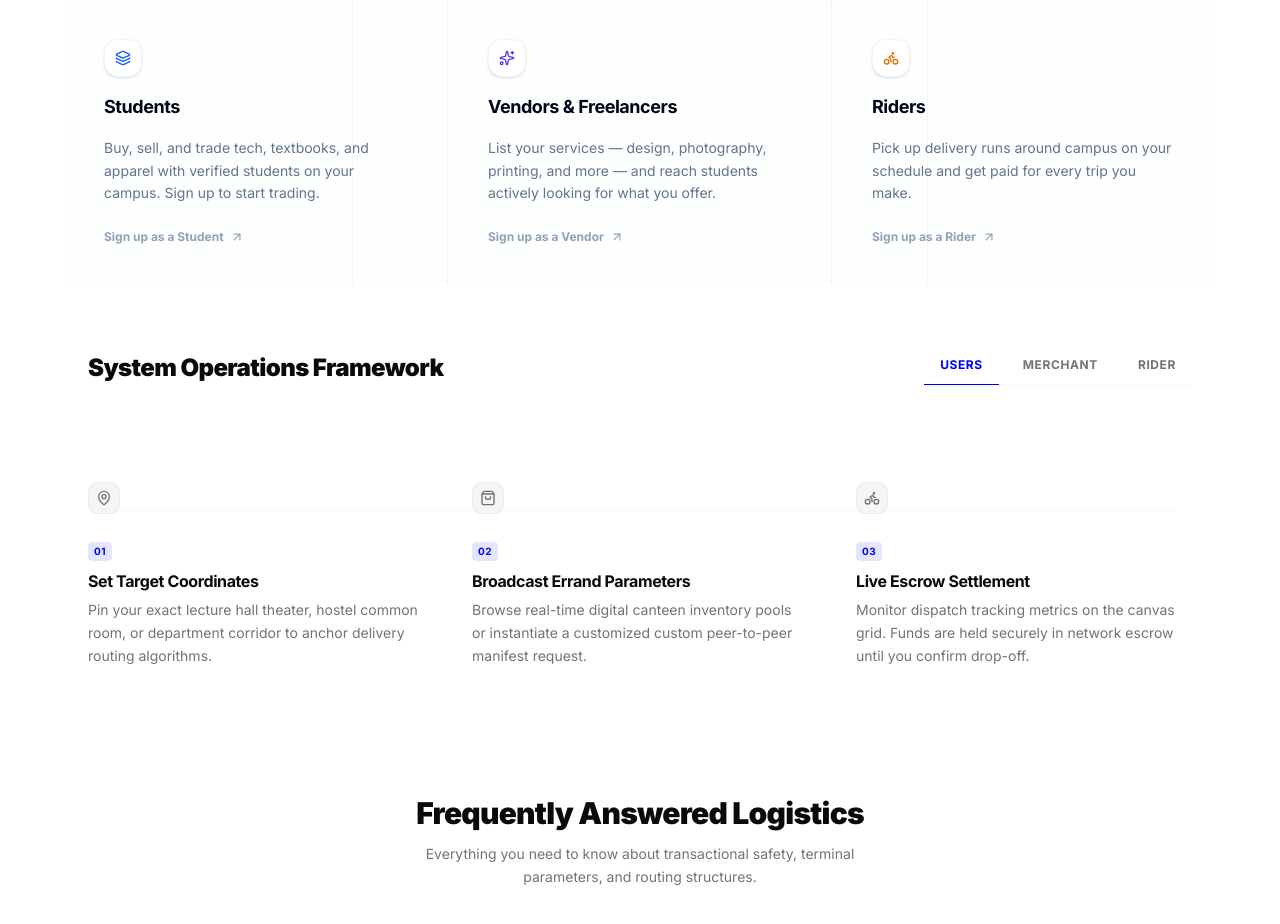
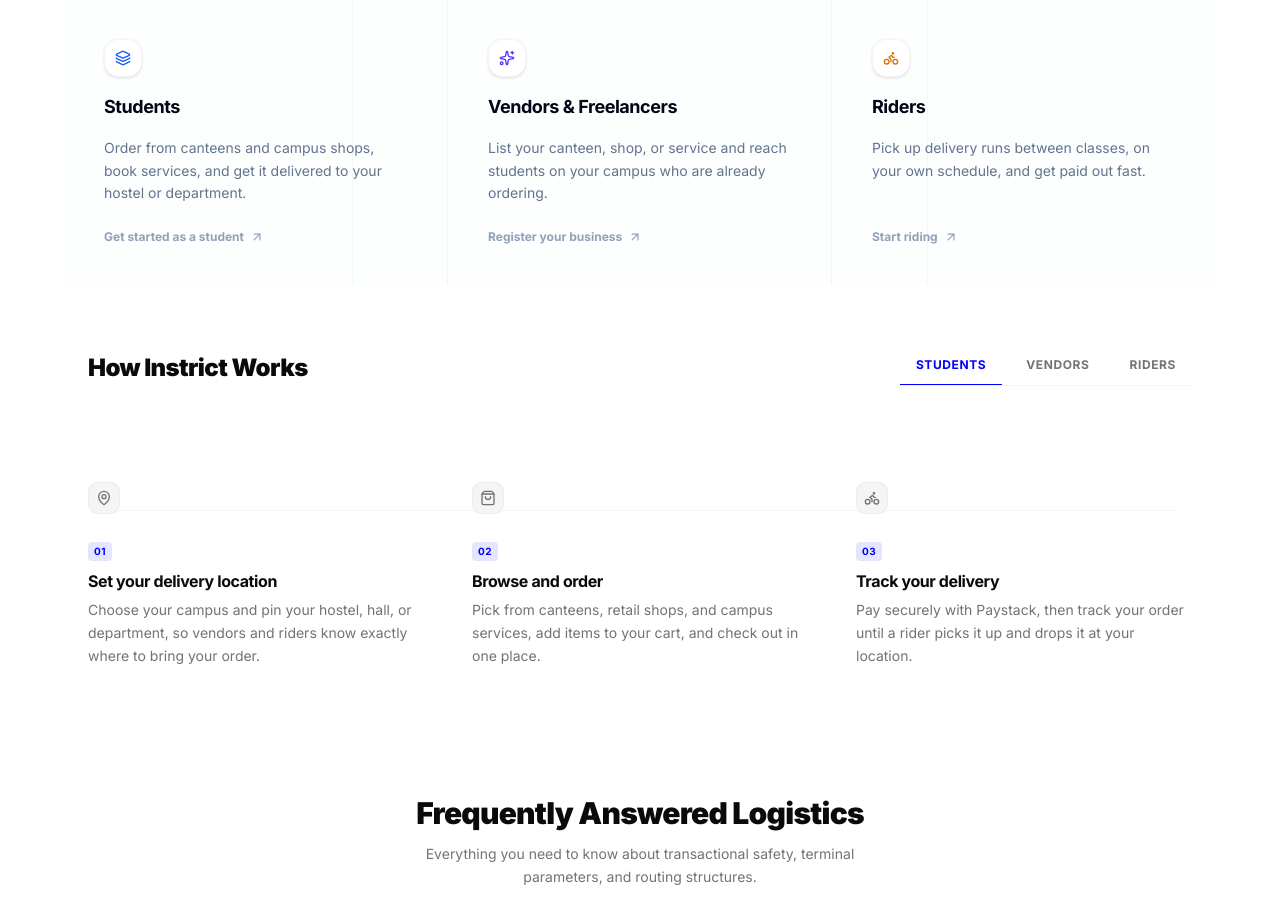
Before and after one commit to ola156/instrict_marketplace_main, a Next.js app in the folder instrict/: page /campus/1 in a window 1280 px wide. Shown: the part 580-1504 px from the top of the page. Built offline with nearby package versions, Linux system fonts and the light colour scheme.

Commit message:
added correct info

```diff
--- a/instrict/src/app/campus/[campusId]/components/Cta.jsx
+++ b/instrict/src/app/campus/[campusId]/components/Cta.jsx
@@ -5,52 +5,51 @@
 import {
   ShoppingBag, MapPin, Bike, Store,
   PackageCheck, CreditCard, ShieldCheck,
-  TrendingUp, Layers
+  TrendingUp
 } from 'lucide-react';
 
 const WORKFLOWS = {
-  customer: {
-    tag: "Users",
+  student: {
+    tag: 'Students',
     steps: [
-      { icon: MapPin, stepNum: "01", label: "Set Target Coordinates", context: "LOCATION SYNC", desc: "Pin your exact lecture hall theater, hostel common room, or department corridor to anchor delivery routing algorithms." },
-      { icon: ShoppingBag, stepNum: "02", label: "Broadcast Errand Parameters", context: "PAYLOAD MANIFEST", desc: "Browse real-time digital canteen inventory pools or instantiate a customized custom peer-to-peer manifest request." },
-      { icon: Bike, stepNum: "03", label: "Live Escrow Settlement", context: "SECURE TRANSFER", desc: "Monitor dispatch tracking metrics on the canvas grid. Funds are held securely in network escrow until you confirm drop-off." }
+      { icon: MapPin, stepNum: '01', label: 'Set your delivery location', desc: 'Choose your campus and pin your hostel, hall, or department, so vendors and riders know exactly where to bring your order.' },
+      { icon: ShoppingBag, stepNum: '02', label: 'Browse and order', desc: 'Pick from canteens, retail shops, and campus services, add items to your cart, and check out in one place.' },
+      { icon: Bike, stepNum: '03', label: 'Track your delivery', desc: 'Pay securely with Paystack, then track your order until a rider picks it up and drops it at your location.' }
     ]
   },
-  merchant: {
-    tag: "Merchant",
+  vendor: {
+    tag: 'Vendors',
     steps: [
-      { icon: Store, stepNum: "01", label: "Configure Inventory Architecture", context: "NODE REGISTRATION", desc: "Provision your active menu structures, initialize stock parameters, and toggle live procurement limits." },
-      { icon: ShieldCheck, stepNum: "02", label: "Verify Incoming Pipelines", context: "SECURE INTAKE", desc: "Intercept real-time purchase requests bound directly to verified student matrix profile identities." },
-      { icon: CreditCard, stepNum: "03", label: "Automated Capital Split", context: "CLEARANCE CORRIDOR", desc: "Execute transactions cleanly through integrated clearing tracks for automated wallet clearance splits." }
+      { icon: Store, stepNum: '01', label: 'Set up your store', desc: 'Add your menu or products, set stock and opening hours, and choose the campus zones you deliver to.' },
+      { icon: ShieldCheck, stepNum: '02', label: 'Get verified', desc: 'Complete verification so students can order from you and riders can pick up your deliveries.' },
+      { icon: CreditCard, stepNum: '03', label: 'Receive orders and get paid', desc: 'Accept incoming orders from students, fulfil them, and get your earnings paid out to your vendor wallet.' }
     ]
   },
   rider: {
-    tag: "Rider",
+    tag: 'Riders',
     steps: [
-      { icon: Bike, stepNum: "01", label: "Initialize Network Presence", context: "FLEET TELEMETRY", desc: "Toggle telemetry to active across the distributed local cluster to index nearby unassigned terminal runs." },
-      { icon: PackageCheck, stepNum: "02", label: "Claim Node Obligations", context: "BOUNTY PIPELINE", desc: "Review algorithmic performance metrics: check clear-out payouts, pickup windows, and vector routes." },
-      { icon: TrendingUp, stepNum: "03", label: "Trigger Payout Clearances", context: "ASSET SETTLEMENT", desc: "Complete delivery drops securely past terminal thresholds to trigger instant 85% split metrics directly to wallet." }
+      { icon: ShieldCheck, stepNum: '01', label: 'Get verified', desc: 'Complete rider verification before you can start accepting delivery runs.' },
+      { icon: PackageCheck, stepNum: '02', label: 'Go online and accept runs', desc: 'See available deliveries near you, accept the ones that fit your route, and pick up from the vendor.' },
+      { icon: TrendingUp, stepNum: '03', label: 'Deliver and get paid', desc: 'Drop off the order and your earnings land in your rider wallet. Withdraw whenever you\'re ready.' }
     ]
   }
 };
 
-export default function BorderlessStepSwitcher() {
-  const [activeRole, setActiveRole] = useState('customer');
+export default function HowItWorks() {
+  const [activeRole, setActiveRole] = useState('student');
 
   return (
     <section className="w-full max-w-6xl mx-auto px-6 py-8 sm:py-16 relative antialiased text-foreground bg-background">
 
-      {/* Navigation and Title Header */}
+      {/* Header */}
       <div className="flex flex-col md:flex-row md:items-center justify-between gap-6 mb-16 sm:mb-24">
         <div className="space-y-2">
-
           <h2 className="text-xl sm:text-2xl font-black tracking-tight">
-            System Operations Framework
+            How Instrict Works
           </h2>
         </div>
 
-        {/* Minimal Typographic Switcher */}
+        {/* Role switcher */}
         <div className="flex items-center gap-2 border-b border-border/40 pb-1 self-start md:self-auto max-w-full overflow-x-auto scrollbar-none">
           {Object.entries(WORKFLOWS).map(([key, data]) => {
             const isActive = activeRole === key;
@@ -66,7 +65,7 @@
                   <motion.div
                     layoutId="borderlessLine"
                     className="absolute bottom-[-5px] left-0 right-0 h-[2px] bg-primary"
-                    transition={{ type: "spring", stiffness: 240, damping: 24 }}
+                    transition={{ type: 'spring', stiffness: 240, damping: 24 }}
                   />
                 )}
                 <span>{data.tag}</span>
@@ -76,9 +75,8 @@
         </div>
       </div>
 
-      {/* Steps Component Track */}
+      {/* Steps */}
       <div className="relative">
-        {/* Desktop Process Line Indicator (Connecting line behind data) */}
         <div className="hidden md:block absolute top-7 left-4 right-4 h-[1px] bg-border/40 z-0" />
 
         <AnimatePresence mode="wait">
@@ -87,7 +85,7 @@
             initial={{ opacity: 0, y: 10 }}
             animate={{ opacity: 1, y: 0 }}
             exit={{ opacity: 0, y: -10 }}
-            transition={{ duration: 0.25, ease: "easeInOut" }}
+            transition={{ duration: 0.25, ease: 'easeInOut' }}
             className="grid grid-cols-1 md:grid-cols-3 gap-12 md:gap-8 lg:gap-12 relative z-10"
           >
             {WORKFLOWS[activeRole].steps.map((step, idx) => {
@@ -95,26 +93,19 @@
               return (
                 <div key={idx} className="relative flex flex-row md:flex-col items-start gap-6 md:gap-5 group">
 
-                  {/* Left Line Accent - Appears strictly on mobile to group information vertically */}
                   <div className="block md:hidden absolute left-3.5 top-8 bottom-[-32px] w-[1px] bg-border/40 last:hidden" />
 
-                  {/* Operational Icon Node */}
                   <div className="flex-shrink-0 h-8 w-8 rounded-lg bg-muted flex items-center justify-center border border-border/60 group-hover:border-primary/40 group-hover:bg-primary/5 transition-all duration-300 relative z-10">
                     <Icon className="w-4 h-4 text-muted-foreground group-hover:text-primary transition-colors stroke-[2]" />
                   </div>
 
-                  {/* Informational Data Block */}
                   <div className="space-y-2 pt-0.5 md:pt-2">
-
-                    {/* Index Metric Counters */}
                     <div className="flex items-center gap-2 font-mono text-[10px] tracking-wider font-bold">
                       <span className="text-primary bg-primary/10 px-1.5 py-0.5 rounded">
                         {step.stepNum}
                       </span>
-
                     </div>
 
-                    {/* Step Typography Details */}
                     <div className="space-y-1.5">
                       <h3 className="text-base font-bold tracking-tight text-foreground transition-colors group-hover:text-primary">
                         {step.label}
@@ -123,7 +114,6 @@
                         {step.desc}
                       </p>
                     </div>
-
                   </div>
 
                 </div>
--- a/instrict/src/app/campus/[campusId]/components/Hero.jsx
+++ b/instrict/src/app/campus/[campusId]/components/Hero.jsx
@@ -12,22 +12,22 @@
     {
       icon: <Layers className="w-4 h-4 text-blue-600 dark:text-blue-400" />,
       title: "Students",
-      desc: "Buy, sell, and trade tech, textbooks, and apparel with verified students on your campus. Sign up to start trading.",
-      action: "Sign up as a Student",
+      desc: "Order from canteens and campus shops, book services, and get it delivered to your hostel or department.",
+      action: "Get started as a student",
       href: "/auth/student"
     },
     {
       icon: <Sparkles className="w-4 h-4 text-indigo-600 dark:text-indigo-400" />,
       title: "Vendors & Freelancers",
-      desc: "List your services — design, photography, printing, and more — and reach students actively looking for what you offer.",
-      action: "Sign up as a Vendor",
+      desc: "List your canteen, shop, or service and reach students on your campus who are already ordering.",
+      action: "Register your business",
       href: "/auth/vendor"
     },
     {
       icon: <Bike className="w-4 h-4 text-amber-600 dark:text-amber-400" />,
       title: "Riders",
-      desc: "Pick up delivery runs around campus on your schedule and get paid for every trip you make.",
-      action: "Sign up as a Rider",
+      desc: "Pick up delivery runs between classes, on your own schedule, and get paid out fast.",
+      action: "Start riding",
       href: "/auth/rider"
     }
   ];
@@ -58,8 +58,8 @@
             </div>
 
             {/* Welcome Headline */}
-            <h1 className="text-5xl sm:text-5xl md:text-6xl font-black tracking-[-0.05em] leading-[0.85] text-slate-950 dark:text-white max-w-4xl animate-[slideUp_0.8s_cubic-bezier(0.16,1,0.3,1)_0.1s_both]">
-              Welcome to your{campus ? ` ${campus} ` : ' '} <br />
+            <h1 className="text-5xl sm:text-5xl md:text-6xl capitalize font-black tracking-[-0.05em] leading-[0.85] text-slate-950 dark:text-white max-w-4xl animate-[slideUp_0.8s_cubic-bezier(0.16,1,0.3,1)_0.1s_both]">
+              Welcome to your <span className='uppercase'>{campus ? ` ${campus} ` : ' '}</span> <br />
               <span className="bg-gradient-to-r from-blue-600 via-indigo-500 to-slate-400 bg-clip-text text-transparent dark:from-blue-400 dark:via-indigo-300 dark:to-slate-700">
                 campus Ecosystem.
               </span>
@@ -77,12 +77,12 @@
               <p className="text-[10px] font-black uppercase tracking-widest text-slate-400 mb-4">Platform State Telemetry</p>
               <div className="space-y-4">
                 <div className="flex justify-between items-center text-sm">
-                  <span className="text-slate-500">Active Node Users</span>
-                  <span className="font-mono font-bold">10k+</span>
+                  <span className="text-slate-500">Active Users</span>
+                  <span className="font-mono font-bold"></span>
                 </div>
                 <div className="flex justify-between items-center text-sm">
                   <span className="text-slate-500">Verified Transactions</span>
-                  <span className="font-mono font-bold">25,482</span>
+                  <span className="font-mono font-bold"></span>
                 </div>
                 <div className="flex justify-between items-center text-sm">
                   <span className="text-slate-500">Network Operational Latency</span>
```
